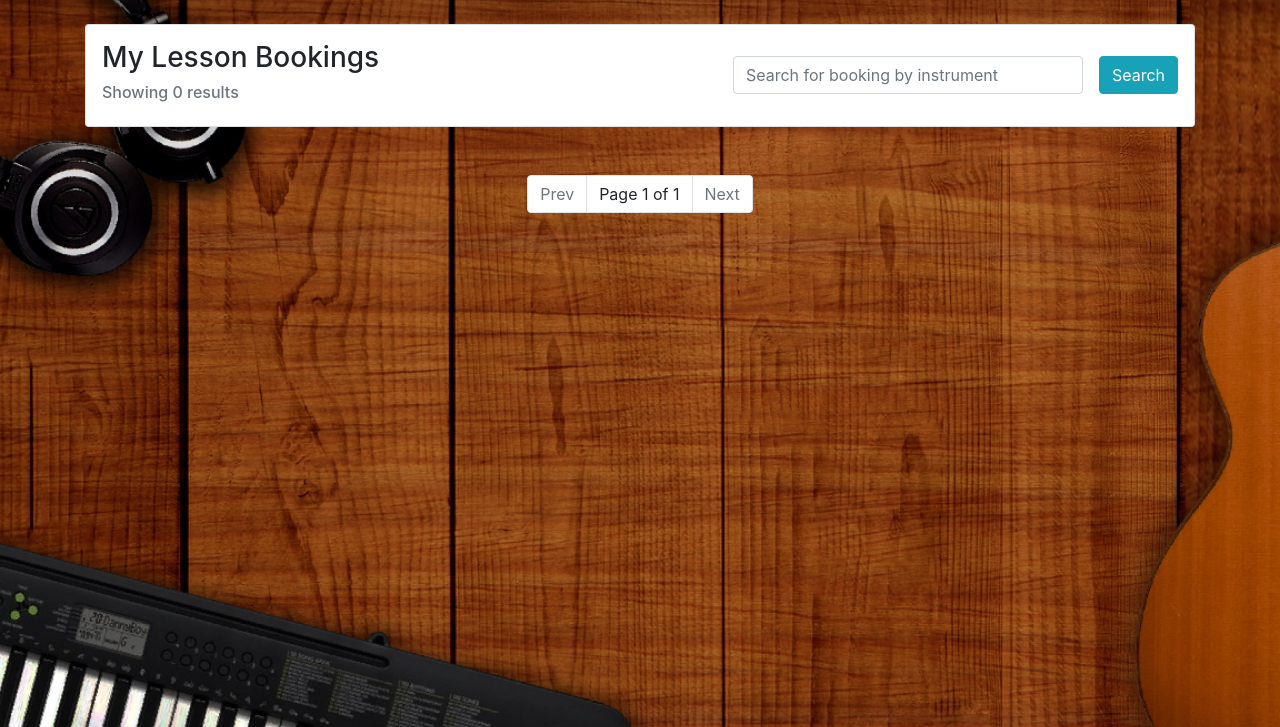
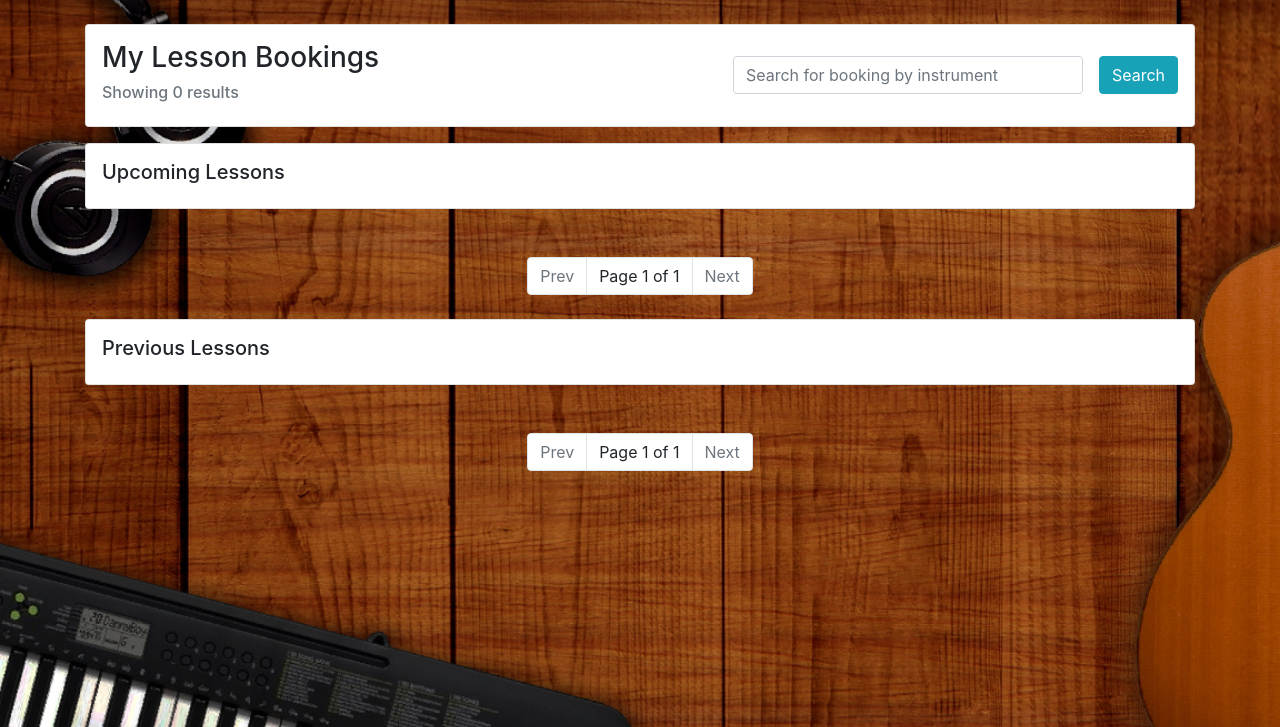
Before and after one commit to DMY2003/MSMS, a Django app: page /student/lessons in a window 1280 px wide. Shown: the part 56-783 px from the top of the page. Run offline with Django 4.2, Linux system fonts and the light colour scheme; a user stored in the database is signed in; data that the repository does not hold is empty; parts of the project's set-up code (start-up, migrations or seed data) failed here and were passed over; some libraries are stand-ins or nearby versions.

Commit message:
created the upcoming and previous lessons in the lessons page of the student dashboard

```diff
--- a/lessons/templates/partials/pagination.html
+++ b/lessons/templates/partials/pagination.html
@@ -2,7 +2,7 @@
     <ul class="pagination">
         {% if page.has_previous %}
             <li class="page-item">
-                <a class="page-link" href="?page={{page.previous_page_number}}" aria-disabled="true">Prev</a>
+                <a class="page-link" href="?page{{page_number}}={{page.previous_page_number}}" aria-disabled="true">Prev</a>
             </li>
         {% else %}
             <li class="page-item disabled">
@@ -17,7 +17,7 @@
 
         {% if page.has_next %}
             <li class="page-item">
-                <a class="page-link" href="?page={{page.next_page_number}}" aria-disabled="true">Next</a>
+                <a class="page-link" href="?page{{page_number}}={{page.next_page_number}}" aria-disabled="true">Next</a>
             </li>
         {% else %}
             <li class="page-item disabled">
--- /dev/null
+++ b/lessons/templates/partials/student_lesson_card_collection.html
@@ -0,0 +1,14 @@
+<div class="card p-3">
+    <div class="d-flex justify-content-between w-100 align-items-center bg-white">
+        <h5>
+            {{title}} Lessons
+        </h5>
+    </div>
+</div>
+
+<div class="lesson-grid mt-4 mb-4">
+    {% for lesson in lessons %}
+        {% include 'partials/student_lesson_card.html' with lesson=lesson %}
+    {% endfor %}
+</div>
+{% include 'partials/pagination.html' with page=upcoming_lessons page_number=page_number %}
--- a/lessons/templates/student_lessons.html
+++ b/lessons/templates/student_lessons.html
@@ -2,7 +2,7 @@
 
 {% block content %}
 <div class="container-sm">
-    <div class="card p-3">
+    <div class="card p-3 mb-3">
         <div class="d-flex justify-content-between w-100 align-items-center">
             <div>
                 <h3>My Lesson Bookings</h3>
@@ -34,12 +34,11 @@
             </div>
         </div>
     </div>
-    <div class="lesson-grid mt-4 mb-4">
-        {% for lesson in lessons %}
-            {% include 'partials/student_lesson_card.html' with lesson=lesson %}
-        {% endfor %}
-    </div>
-    {% include 'partials/pagination.html' with page=lessons %}
+
+
+    {% include 'partials/student_lesson_card_collection.html' with lessons=upcoming_lessons title="Upcoming" page_number=1 %}
+
+    {% include 'partials/student_lesson_card_collection.html' with lessons=previous_lessons title="Previous" page_number=2 %}
 
 </div>
 {% endblock %}
--- a/lessons/views.py
+++ b/lessons/views.py
@@ -6,6 +6,7 @@ from .models import Request, Lesson, Student, Administrator, User
 from django.contrib.auth.hashers import check_password
 from django.contrib.auth.decorators import login_required
 from django.core.paginator import Paginator, EmptyPage
+import datetime
 
 def login_prohibited(function):
     def wrap(request, *args, **kwargs):
@@ -348,26 +349,39 @@ def student_request_delete(request, request_id):
 def student_lessons(request):
     """Handles the display of lessons for students"""
     instrument_search = request.GET.get('instrument_search', None)
-    page_number = request.GET.get('page', 1)
+    page_number1 = request.GET.get('page1', 1)
+    page_number2 = request.GET.get('page2', 1)
 
     lessons = Lesson.objects.filter(student=request.user)
+    previous_lessons = Lesson.objects.filter(student=request.user, date__lte=datetime.datetime.now())
+    upcoming_lessons = Lesson.objects.filter(student=request.user, date__gte=datetime.datetime.now())
 
     # Filters lessons by the name provided
     if instrument_search:
-        lessons = Lesson.objects.filter(
+        upcoming_lessons = Lesson.objects.filter(
             instrument__name__contains=instrument_search,
-            student=request.user
+            student=request.user,
+            date__gte=datetime.datetime.now()
+        )
+        previous_lessons = Lesson.objects.filter(
+            instrument__name__contains=instrument_search,
+            student=request.user,
+            date__lte=datetime.datetime.now()
         )
 
-    paginator = Paginator(lessons, 9)
+    paginator1 = Paginator(upcoming_lessons, 6)
+    paginator2 = Paginator(previous_lessons, 6)
 
     try:
-        lessons_page = paginator.page(page_number)
+        upcoming_lessons_page = paginator1.page(page_number1)
+        previous_lessons_page = paginator2.page(page_number2)
     except EmptyPage:
-        lessons_page = []
+        upcoming_lessons_page = []
+        previous_lessons_page = []
 
     response_data = {
-        "lessons": lessons_page,
+        "upcoming_lessons": upcoming_lessons_page,
+        "previous_lessons": previous_lessons_page,
         "lesson_count": len(lessons),
         "instrument_search": instrument_search
     }
```
